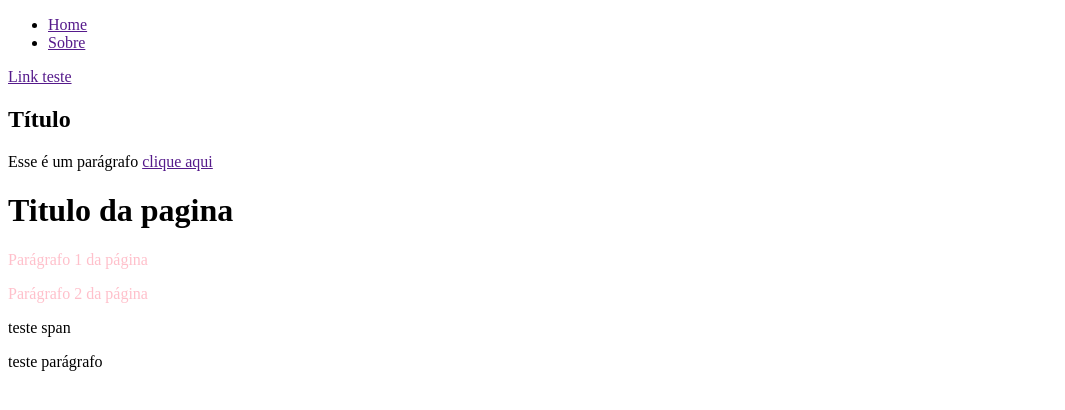
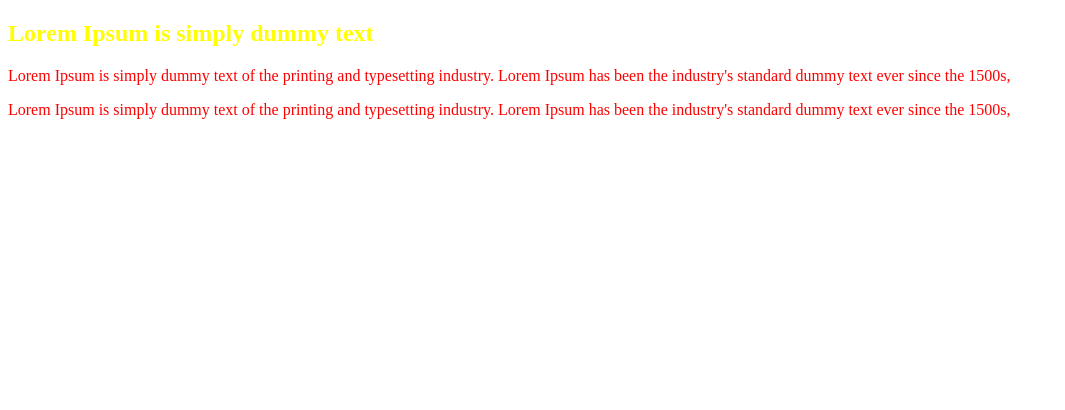
Before and after one commit to LucasMassayuki/praticando_desenvolvimento_Web, a plain HTML site: page index.html in a window 1280 px wide. Shown: the whole page, without its empty margins (0-1065 px from the left). Drawn offline with Linux system fonts and the light colour scheme; files that its build step writes are made by us from their sources.

Commit message:
Herança e especificidade

```diff
--- a/estilo.css
+++ b/estilo.css
@@ -1,51 +1,31 @@
-/****
-Seletor universal***
-* {
-	border: 1px solid red;
-}*/
+/******
+ Herença e especificidade
+ ******/
 
-/****
- * Seletor de texto
- 	color: green;
- }*/
+/*Seletores iguais, exceção important
+#pagina p {
+    color: red !important;
+}
 
- /****
- Seletor de classe
- .verde{
- 	color: green;
- }
+#pagina p {
+    color: blue;
+} */
 
- p .verde{
- 	color: green;
- }*/
+/*Se um seletor for mais específico que outro a regra mais específica será aplicada
+(terá preced~encia sobre regras mais gerais)
+*/
+*{
+    color: red;
+}
 
- /****
- Seletor de ID
- #cabecalho {
- 	border: 1px solid blue;
- }*/
+h2{/*3*/
+    color: blue;
+}
 
-/****
- * Seletor de filho
- li>a{
- 	color: red;
- 	text-decoration: none;
- }*/
+h2.verde{/*2*/
+    color: green;
+}
 
- /****
- Seletor de descendente
-div a{
- 	color: green;
- }*/
-
- /****
- Seletor de irmão adjacente
- h1+p{
- 	color: red;
- }*/
-
- /****
- Seletor de irmão geral */
- h1~p{
-	color: pink;
+h2#amarelo{/*1*/
+    color: yellow;
 }
--- a/index.html
+++ b/index.html
@@ -2,38 +2,25 @@
 <html>
 	<head>
 		<meta charset="utf-8">
-		<title>Seletores</title>
+		<title>Herença e especificidade</title>
+
+		<!-- Estilo custumizado -->
 		<link rel="stylesheet" type="text/css" href="css/estilo.css">
+
 	</head>
 	<body>
 
-		<ul>
-			<li>
-				<a href="">Home</a>
-			</li>
-			<li>
-				<a href="">Sobre</a>
-			</li>
-		</ul>
-
-		<a href="">Link teste</a>
-
-		<div>
-			<h2>Título</h2>
+		<div id="pagina">
+			<h2 class="verde" id="amarelo">
+				Lorem Ipsum is simply dummy text
+			</h2>
 			<p>
-				Esse é um parágrafo
-				<a href="">clique aqui</a>
-		    </p>
+				Lorem Ipsum is simply dummy text of the printing and typesetting industry. Lorem Ipsum has been the industry's standard dummy text ever since the 1500s,
+			</p>
+			<p>
+				Lorem Ipsum is simply dummy text of the printing and typesetting industry. Lorem Ipsum has been the industry's standard dummy text ever since the 1500s,
+			</p>
 		</div>
 
-
-		<div id="cabecalho">
-			<h1>Titulo da pagina</h1>
-			<p>Parágrafo 1 da página</p>
-			<p>Parágrafo 2 da página</p>
-		</div>
-
-		<span class="verde">teste span</span>
-		<p class="verde">teste parágrafo</p>
 	</body>
 </html>
```
